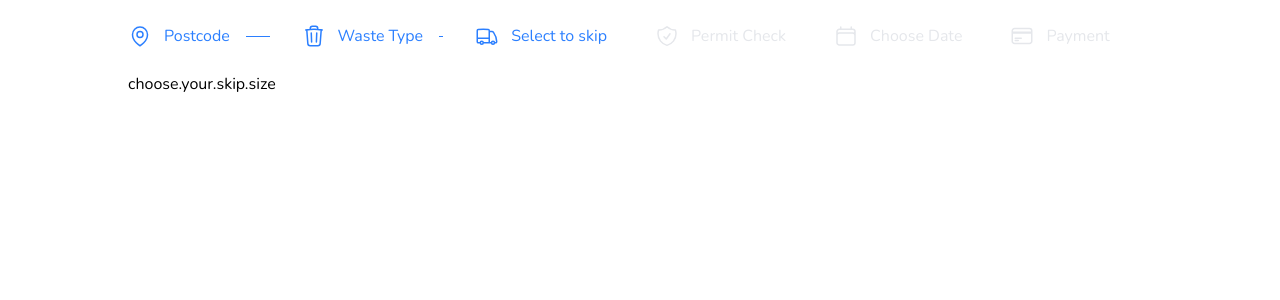
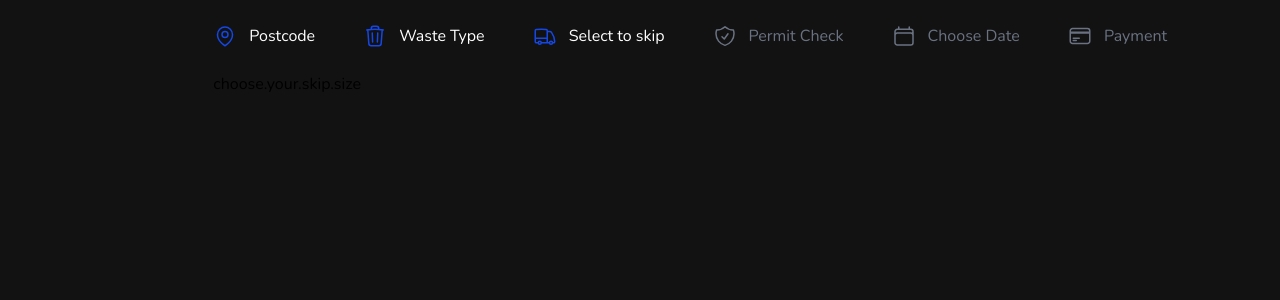
Before and after one commit to derian-cordoba/wewantwaste-coding-challenge-react, a React (Vite) app: page / in a window 1280 px wide. Shown: the top 300 px of the page. Built offline with nearby package versions, Linux system fonts and the light colour scheme; what i18next-intervalplural-postprocessor would draw is missing.

Commit message:
refactor(root): updated the header component

```diff
--- a/index.html
+++ b/index.html
@@ -8,7 +8,7 @@
   <title>We want waste - Coding challenge</title>
 </head>
 
-<body>
+<body class="bg-[var(--background-color)]">
   <div id="root"></div>
   <script type="module" src="/src/main.tsx"></script>
 </body>
--- a/src/shared/components/Header.tsx
+++ b/src/shared/components/Header.tsx
@@ -59,14 +59,16 @@ export function Header(): React.ReactElement {
           <a
             key={index}
             href={route.route || "#"}
-            className={`flex justify-center items-center gap-x-3 cursor-pointer ${
-              route.isActive ? "text-blue-500" : "text-gray-200"
-            }`}
+            className="flex justify-center items-center gap-x-3 cursor-pointer"
           >
-            {route.icon}
+            <span
+              className={route.isActive ? "text-blue-700" : "text-gray-500"}
+            >
+              {route.icon}
+            </span>
 
             {/* Use localized label if available, otherwise fallback to label */}
-            <span>
+            <span className={route.isActive ? "text-white" : "text-gray-500"}>
               {(route.localizedLabelKey && t(route.localizedLabelKey)) ||
                 route.label}
             </span>
@@ -76,7 +78,7 @@ export function Header(): React.ReactElement {
           {route.hasSeparator && index < lastRouteIndex && (
             <div
               className={`w-full h-px ${
-                route.isActive ? "bg-blue-500" : "bg-gray-200"
+                route.isActive ? "bg-blue-700" : "bg-gray-500"
               }`}
             />
           )}
--- a/src/shared/components/Layouts/PageLayout.tsx
+++ b/src/shared/components/Layouts/PageLayout.tsx
@@ -18,7 +18,7 @@ export function PageLayout({
   usePageTitle({ title, localizationKey });
 
   return (
-    <div className="w-4/5 mx-auto">
+    <div className="w-4/6 mx-auto">
       <Header />
       <main>{children}</main>
     </div>
--- a/src/shared/resources/styles/index.css
+++ b/src/shared/resources/styles/index.css
@@ -6,8 +6,9 @@
 @import "./themes/default.css" layer(base);
 
 @theme inline {
-  --color-primary: var(--primary);
-  --color-secondary: var(--secondary);
+  --primary-color: var(--primary);
+  --secondary-color: var(--secondary);
+  --background-color: var(--background);
 
   /* Fonts */
   --font-heading: var(--font-heading);
--- a/src/shared/resources/styles/themes/default.css
+++ b/src/shared/resources/styles/themes/default.css
@@ -1,6 +1,7 @@
 [data-theme="default"] {
   --primary: #0573f0;
   --secondary: #0769da;
+  --background: #121212;
 
   --font-body: "Nunito", sans-serif;
   --font-heading: "Poppins", sans-serif;
```
